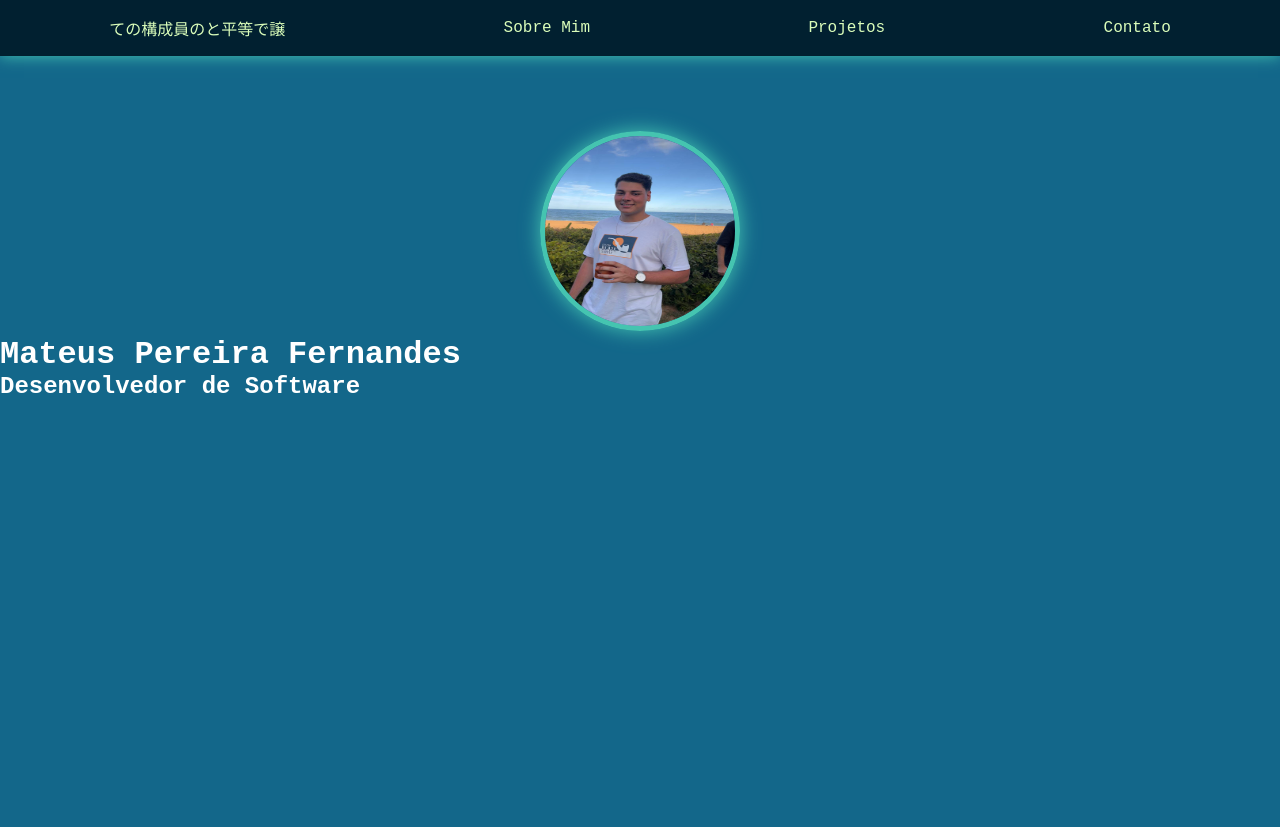
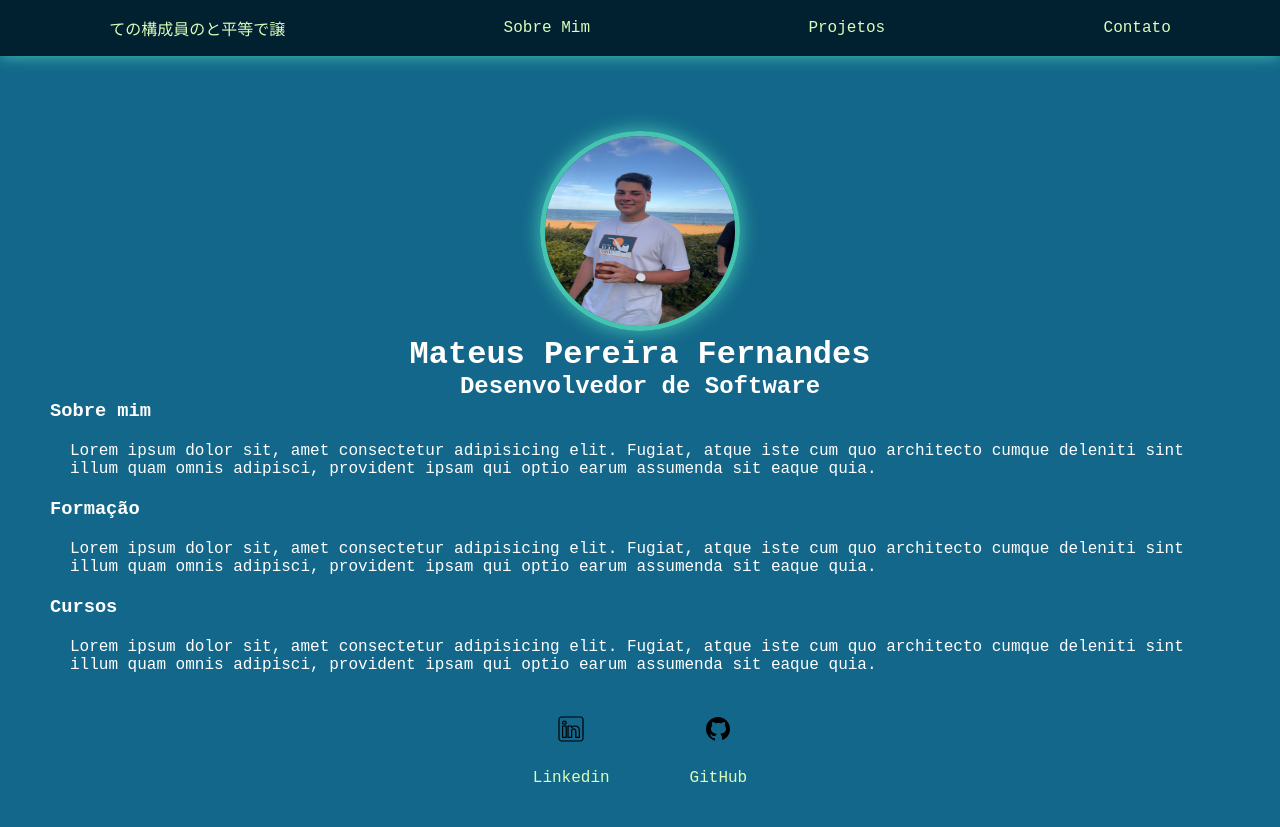
Before and after one commit to Mateus321/MiniCursoWeb, a plain HTML site: page sobremim.html in a window 1280 px wide. Before the commit the page ends 800 px from the top, so only its background shows below. Drawn offline with Linux system fonts and the light colour scheme; a web font is replaced by a local one.

Commit message:
Atualização 2

```diff
--- a/sobremim.html
+++ b/sobremim.html
@@ -10,7 +10,6 @@
     <link href="https://fonts.googleapis.com/css2?family=Maname&family=Manrope:wght@200..800&family=Noto+Sans+JP:wght@100..900&display=swap" rel="stylesheet">
 </head>
 <body>
-
     <nav>
         <div class="links">
             <ul class="nav-itens">
@@ -28,6 +27,7 @@
         </div>
     </nav>
 
+    <div class="container">
     <header>
         <div class="center">
             <img src="img\fotosite.jpg">
@@ -35,6 +35,36 @@
 
         <h1> Mateus Pereira Fernandes</h1>
         <h2> Desenvolvedor de Software</h2>
-        </header>
+    </header>
+
+    <main>
+        <section>
+            <h3>Sobre mim</h3>
+            <p>Lorem ipsum dolor sit, amet consectetur adipisicing elit. Fugiat, atque iste cum quo architecto cumque deleniti sint illum quam omnis adipisci, provident ipsam qui optio earum assumenda sit eaque quia.</p>
+        </section>
+
+        <section>
+            <h3>Formação</h3>
+            <p>Lorem ipsum dolor sit, amet consectetur adipisicing elit. Fugiat, atque iste cum quo architecto cumque deleniti sint illum quam omnis adipisci, provident ipsam qui optio earum assumenda sit eaque quia.</p>
+        </section>
+
+        <section>
+            <h3>Cursos</h3>
+            <p>Lorem ipsum dolor sit, amet consectetur adipisicing elit. Fugiat, atque iste cum quo architecto cumque deleniti sint illum quam omnis adipisci, provident ipsam qui optio earum assumenda sit eaque quia.</p>
+        </section>
+    </main>
+
+    <footer>
+        <a href="https://www.linkedin.com/in/mateus-pereira-fernandes-9b7974208/" target="_blank" rel="nooper noreferrer">
+            <img src="img\linkedin.svg">
+            <p>Linkedin</p>
+        </a>
+
+        <a href="https://github.com/Mateus321" target="_blank" rel="nooper noreferrer">
+            <img src="img\github.svg">
+            <p>GitHub</p>
+        </a>
+    </footer>
+</div>
 </body>
 </html>
--- a/style.css
+++ b/style.css
@@ -34,7 +34,7 @@ a{
     text-decoration: none;
 }
 
-img{
+header img{
     width: 200px;
     height: 200px;
     border-radius: 50%;
@@ -47,7 +47,30 @@ img{
     padding-top: 75px;
 }
 
-head{
+header{
     text-align: center;
-    padding-top: 75px;
 }
+
+footer img{
+    width: 30px;
+    height: 30px;
+}
+
+footer {
+    display: flex;
+    justify-content: center;
+    text-align: center;
+}
+
+footer a {
+    margin: 20px;
+}
+
+.container{
+    padding: 0px 50px;
+}
+
+p{
+
+    padding: 20px;
+}
```
Also changed, not shown: img/github.svg (added), img/linkedin.svg (added).
